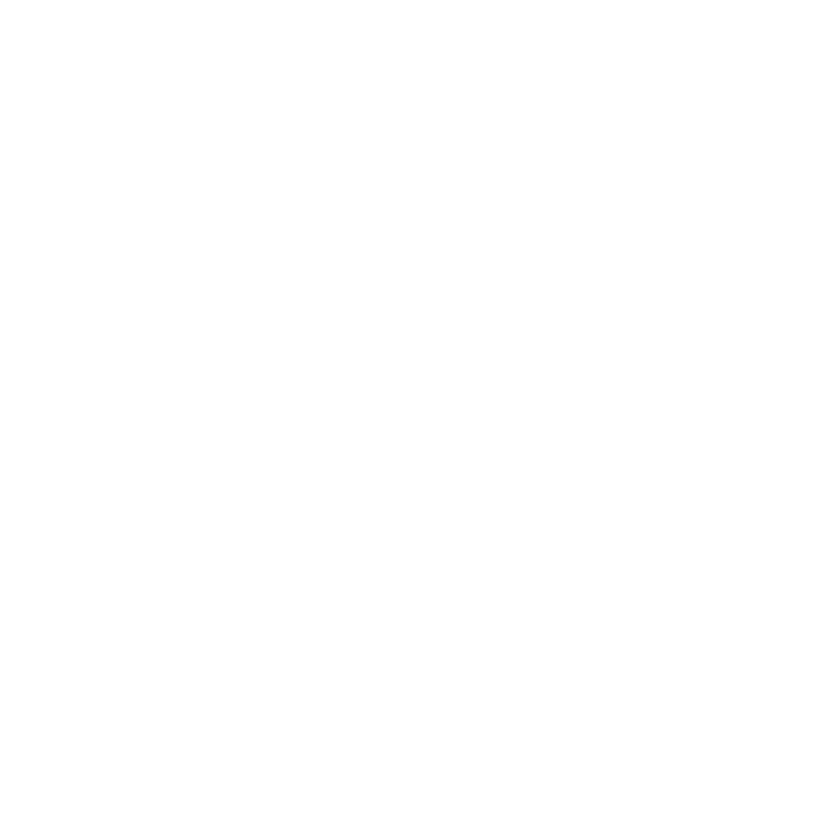
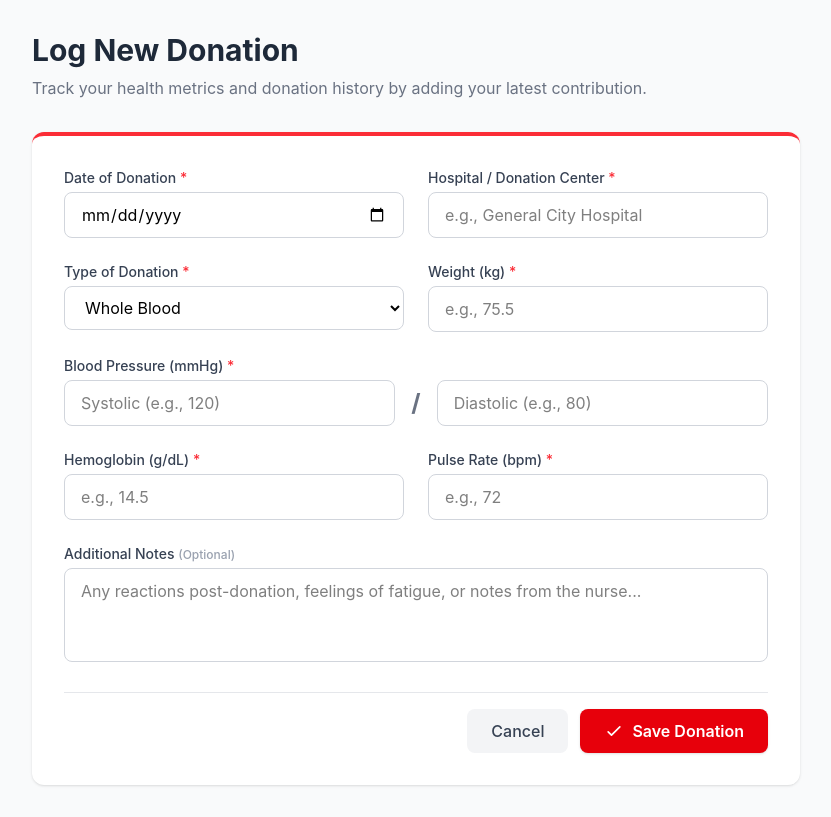
Before and after one commit to Abhijith314/blood_donation, a React (Vite) app: page /add-donation in a window 1280 px wide. Before the commit this address had no page. Shown: the whole page, without its empty margins (224-1055 px from the left). Built offline with nearby package versions, Linux system fonts and the light colour scheme.

Commit message:
Create: donation details form

```diff
--- a/src/App.jsx
+++ b/src/App.jsx
@@ -8,6 +8,7 @@
 import AdminDashboard from './pages/dashboard/AdminDashboard';
 import CaseManagement from './pages/admin/CaseManagement';
 import UserManagement from './pages/admin/UserManagement';
+import AddDonations from './pages/donations/AddDonations';
 
 const App = () => {
   return (
@@ -22,6 +23,7 @@
           <Route path="/admin" element={<AdminDashboard />} />
           <Route path="/admin/cases" element={<CaseManagement />} />
           <Route path="/admin/users" element={<UserManagement />} />
+          <Route path="/add-donation" element={<AddDonations />} />
         </Routes>
       </div>
     </Router>
--- /dev/null
+++ b/src/pages/donations/AddDonations.jsx
@@ -0,0 +1,209 @@
+import React, { useState } from 'react';
+
+const AddDonation = () => {
+  const [formData, setFormData] = useState({
+    date: '',
+    hospital: '',
+    donationType: 'Whole Blood',
+    systolic: '',
+    diastolic: '',
+    weight: '',
+    hemoglobin: '',
+    pulse: '',
+    notes: ''
+  });
+
+  const [isSubmitted, setIsSubmitted] = useState(false);
+
+  const handleChange = (e) => {
+    const { name, value } = e.target;
+    setFormData((prev) => ({ ...prev, [name]: value }));
+  };
+
+  const handleSubmit = (e) => {
+    e.preventDefault();
+
+    // Combine BP into a single string for database/formatting purposes
+    const submissionData = {
+      ...formData,
+      bloodPressure: `${formData.systolic}/${formData.diastolic} mmHg`,
+      weight: `${formData.weight} kg`,
+      hemoglobin: `${formData.hemoglobin} g/dL`,
+      pulse: `${formData.pulse} bpm`
+    };
+
+    // Log the formatted data (Replace with actual API call)
+    console.log('Donation Data Submitted:', submissionData);
+
+    // Show success message
+    setIsSubmitted(true);
+
+    // Reset form after 3 seconds
+    setTimeout(() => {
+      setFormData({
+        date: '', hospital: '', donationType: 'Whole Blood', systolic: '', diastolic: '', weight: '', hemoglobin: '', pulse: '', notes: ''
+      });
+      setIsSubmitted(false);
+    }, 3000);
+  };
+
+  return (
+    <div className="min-h-screen bg-gray-50 py-8 px-4 sm:px-6 lg:px-8">
+      <div className="max-w-3xl mx-auto">
+
+        {/* Page Header */}
+        <div className="mb-8">
+          <h1 className="text-3xl font-bold text-gray-800">Log New Donation</h1>
+          <p className="text-gray-500 mt-2">Track your health metrics and donation history by adding your latest contribution.</p>
+        </div>
+
+        {/* Success Banner */}
+        {isSubmitted && (
+          <div className="mb-6 bg-green-50 border border-green-200 text-green-700 px-4 py-3 rounded-lg flex items-center gap-3">
+            <svg className="w-5 h-5" fill="none" stroke="currentColor" viewBox="0 0 24 24"><path strokeLinecap="round" strokeLinejoin="round" strokeWidth="2" d="M9 12l2 2 4-4m6 2a9 9 0 11-18 0 9 9 0 0118 0z" /></svg>
+            <span className="font-medium">Donation successfully recorded! Thank you for saving lives.</span>
+          </div>
+        )}
+
+        {/* Form Card */}
+        <div className="bg-white shadow-sm rounded-xl p-6 md:p-8 border-t-4 border-red-500">
+          <form onSubmit={handleSubmit} className="space-y-6">
+
+            {/* Row 1: Date & Hospital */}
+            <div className="grid grid-cols-1 md:grid-cols-2 gap-6">
+              <div>
+                <label htmlFor="date" className="block text-sm font-medium text-gray-700 mb-1">
+                  Date of Donation <span className="text-red-500">*</span>
+                </label>
+                <input
+                  id="date" name="date" type="date" required
+                  value={formData.date} onChange={handleChange}
+                  className="w-full px-4 py-2.5 rounded-lg border border-gray-300 focus:ring-2 focus:ring-red-500 focus:border-transparent outline-none transition"
+                />
+              </div>
+              <div>
+                <label htmlFor="hospital" className="block text-sm font-medium text-gray-700 mb-1">
+                  Hospital / Donation Center <span className="text-red-500">*</span>
+                </label>
+                <input
+                  id="hospital" name="hospital" type="text" required placeholder="e.g., General City Hospital"
+                  value={formData.hospital} onChange={handleChange}
+                  className="w-full px-4 py-2.5 rounded-lg border border-gray-300 focus:ring-2 focus:ring-red-500 focus:border-transparent outline-none transition"
+                />
+              </div>
+            </div>
+
+            {/* Row 2: Donation Type & Weight */}
+            <div className="grid grid-cols-1 md:grid-cols-2 gap-6">
+              <div>
+                <label htmlFor="donationType" className="block text-sm font-medium text-gray-700 mb-1">
+                  Type of Donation <span className="text-red-500">*</span>
+                </label>
+                <select
+                  id="donationType" name="donationType" required
+                  value={formData.donationType} onChange={handleChange}
+                  className="w-full px-4 py-2.5 rounded-lg border border-gray-300 focus:ring-2 focus:ring-red-500 focus:border-transparent outline-none transition bg-white"
+                >
+                  <option value="Whole Blood">Whole Blood</option>
+                  <option value="SDP">SDP (Single Donor Platelets)</option>
+                  <option value="WBC">WBC (White Blood Cells)</option>
+                  <option value="Plasma">Plasma</option>
+                </select>
+              </div>
+              <div>
+                <label htmlFor="weight" className="block text-sm font-medium text-gray-700 mb-1">
+                  Weight (kg) <span className="text-red-500">*</span>
+                </label>
+                <input
+                  id="weight" name="weight" type="number" step="0.1" min="40" required placeholder="e.g., 75.5"
+                  value={formData.weight} onChange={handleChange}
+                  className="w-full px-4 py-2.5 rounded-lg border border-gray-300 focus:ring-2 focus:ring-red-500 focus:border-transparent outline-none transition"
+                />
+              </div>
+            </div>
+
+            {/* Row 3: Blood Pressure (Split Input) */}
+            <div>
+              <label className="block text-sm font-medium text-gray-700 mb-1">
+                Blood Pressure (mmHg) <span className="text-red-500">*</span>
+              </label>
+              <div className="flex items-center gap-4">
+                <div className="flex-1">
+                  <input
+                    id="systolic" name="systolic" type="number" required placeholder="Systolic (e.g., 120)"
+                    value={formData.systolic} onChange={handleChange}
+                    className="w-full px-4 py-2.5 rounded-lg border border-gray-300 focus:ring-2 focus:ring-red-500 focus:border-transparent outline-none transition"
+                  />
+                </div>
+                <span className="text-gray-500 font-bold text-2xl">/</span>
+                <div className="flex-1">
+                  <input
+                    id="diastolic" name="diastolic" type="number" required placeholder="Diastolic (e.g., 80)"
+                    value={formData.diastolic} onChange={handleChange}
+                    className="w-full px-4 py-2.5 rounded-lg border border-gray-300 focus:ring-2 focus:ring-red-500 focus:border-transparent outline-none transition"
+                  />
+                </div>
+              </div>
+            </div>
+
+            {/* Row 4: Hemoglobin & Pulse */}
+            <div className="grid grid-cols-1 md:grid-cols-2 gap-6">
+              <div>
+                <label htmlFor="hemoglobin" className="block text-sm font-medium text-gray-700 mb-1">
+                  Hemoglobin (g/dL) <span className="text-red-500">*</span>
+                </label>
+                <input
+                  id="hemoglobin" name="hemoglobin" type="number" step="0.1" required placeholder="e.g., 14.5"
+                  value={formData.hemoglobin} onChange={handleChange}
+                  className="w-full px-4 py-2.5 rounded-lg border border-gray-300 focus:ring-2 focus:ring-red-500 focus:border-transparent outline-none transition"
+                />
+              </div>
+              <div>
+                <label htmlFor="pulse" className="block text-sm font-medium text-gray-700 mb-1">
+                  Pulse Rate (bpm) <span className="text-red-500">*</span>
+                </label>
+                <input
+                  id="pulse" name="pulse" type="number" required placeholder="e.g., 72"
+                  value={formData.pulse} onChange={handleChange}
+                  className="w-full px-4 py-2.5 rounded-lg border border-gray-300 focus:ring-2 focus:ring-red-500 focus:border-transparent outline-none transition"
+                />
+              </div>
+            </div>
+
+            {/* Row 5: Notes */}
+            <div>
+              <label htmlFor="notes" className="block text-sm font-medium text-gray-700 mb-1">
+                Additional Notes <span className="text-gray-400 text-xs">(Optional)</span>
+              </label>
+              <textarea
+                id="notes" name="notes" rows="3" placeholder="Any reactions post-donation, feelings of fatigue, or notes from the nurse..."
+                value={formData.notes} onChange={handleChange}
+                className="w-full px-4 py-2.5 rounded-lg border border-gray-300 focus:ring-2 focus:ring-red-500 focus:border-transparent outline-none transition resize-none"
+              />
+            </div>
+
+            {/* Actions */}
+            <div className="flex flex-col sm:flex-row justify-end gap-3 pt-4 border-t border-gray-200">
+              <button
+                type="button"
+                className="px-6 py-2.5 rounded-lg text-gray-700 bg-gray-100 hover:bg-gray-200 font-medium transition order-2 sm:order-1"
+              >
+                Cancel
+              </button>
+              <button
+                type="submit"
+                className="px-6 py-2.5 rounded-lg text-white bg-red-600 hover:bg-red-700 font-semibold shadow-sm transition flex items-center justify-center gap-2 order-1 sm:order-2"
+              >
+                <svg className="w-5 h-5" fill="none" stroke="currentColor" viewBox="0 0 24 24"><path strokeLinecap="round" strokeLinejoin="round" strokeWidth="2" d="M5 13l4 4L19 7" /></svg>
+                Save Donation
+              </button>
+            </div>
+
+          </form>
+        </div>
+      </div>
+    </div>
+  );
+};
+
+export default AddDonation;
```
